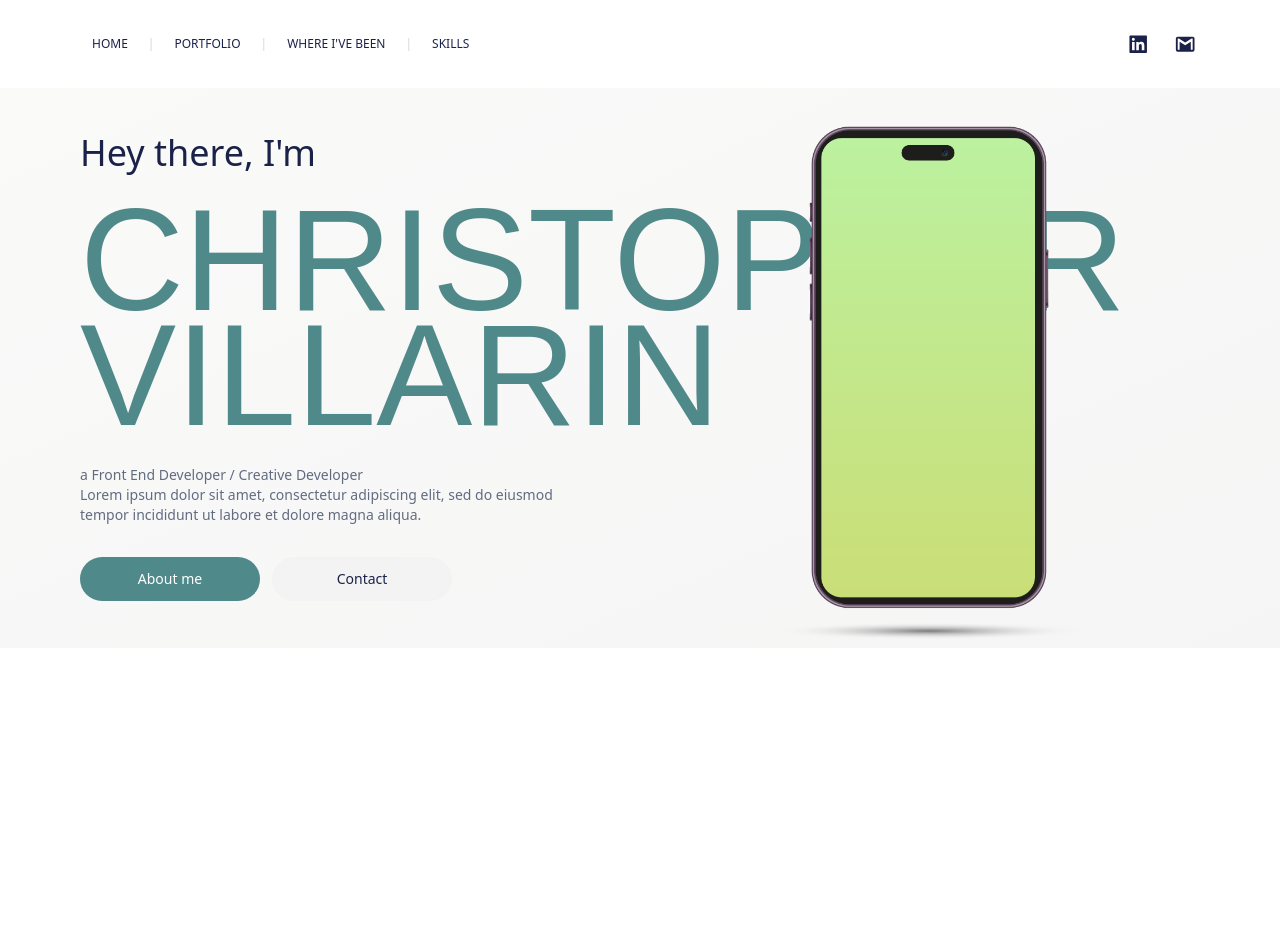
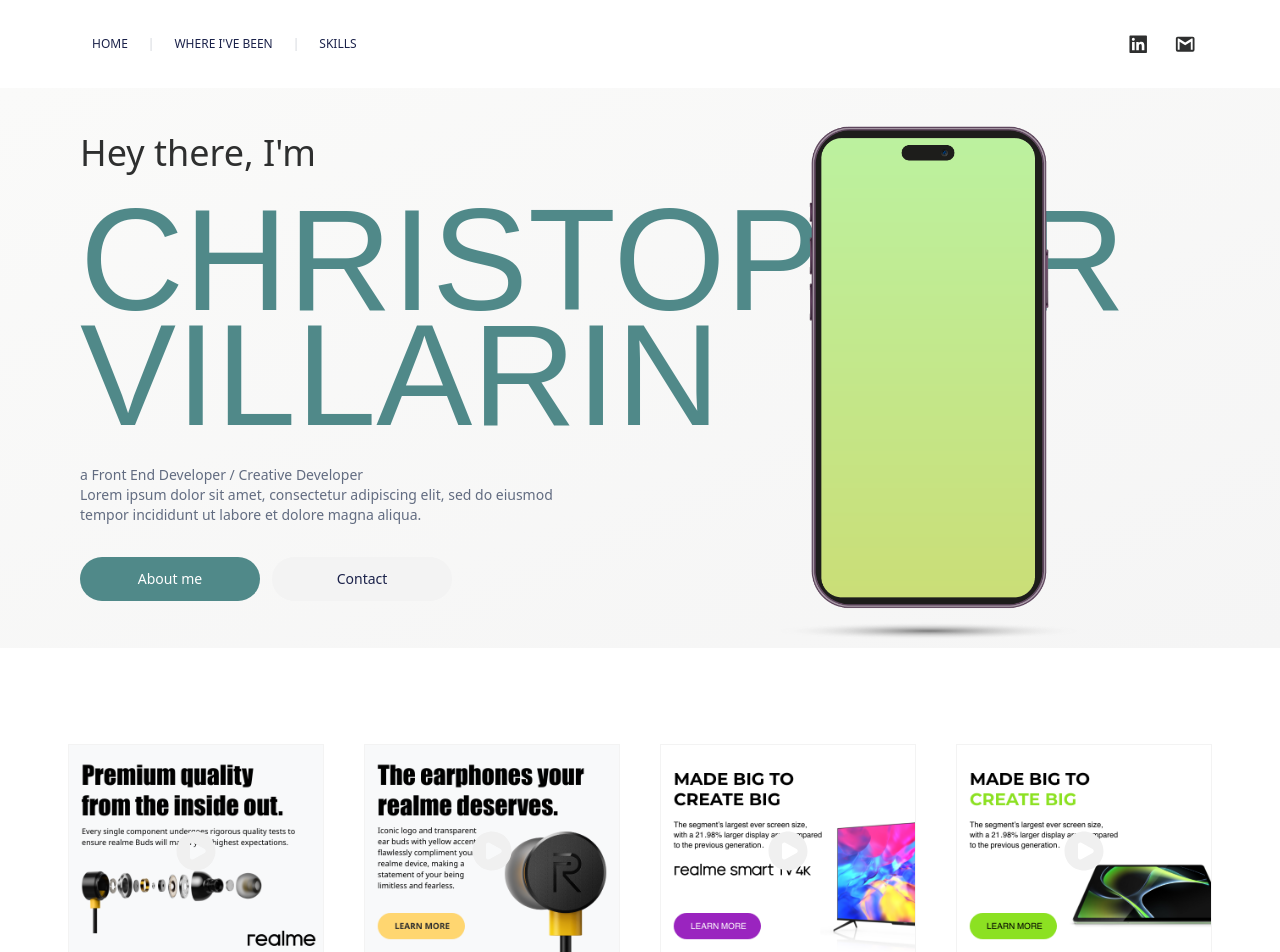
Before and after one commit to chrstphrvllrn/ChristopherVillarin, a React (Create React App) app: page / in a window 1280 px wide. Shown: the top 952 px of the page. Before the commit the page ends 800 px from the top, so only its background shows below. Built offline with nearby package versions, Linux system fonts and the light colour scheme.

Commit message:
update design sept 13

```diff
--- a/src/App.js
+++ b/src/App.js
@@ -1,71 +1,15 @@
 import NavBar from './components/NavBar.js'
+import Portfolio from './components/Portfolio.js'
+import Footer from './components/Footer.js'
+import Headline from './components/Headline.js'
 
 function App() {
   return (
     <div className=''>
-      <NavBar />
-
-      <section className='flex flex-col sm:flex-col md:flex-row bg-gradient-to-br from-stone-50 to-neutral-100 min-h-[85vh] sm:min-h-[85vh]  md:min-h-[45vh]  lg:min-h-[70vh] xl:min-h-[70vh] transition-all duration-300 ease-in-out '>
-
-            <div className="
-                w-full sm:w-full md:w-1/2
-                pl-8 sm:pl-8 md:pl-16
-                pr-8 sm:pr-8 md:pr-0
-                flex flex-col md:flex-row " >
-                  <div className="
-                      w-full flex flex-col
-                      text-left
-                      justify-center
-                      mx-auto
-                      sm:max-w-[640px] md:max-w-[768px] lg:max-w-[924px] xl:max-w-[1080px] 2xl:max-w-[1536px]
-                      py-10 sm:py-4 md:py-4 lg:py-5 xl:py-5
-                      gap-y-7 sm:gap-y-7 md:gap-y-6 lg:gap-y-7 xl:gap-y-8
-                      "> {/**/}
-                      <p className='
-
-                      pl-8 sm:pl-8 md:pl-4 lg:pl-4 xl:pl-4
-                      text-4xl
-                      font-light
-                      w-full
-                      leading-none
-                      text-[#1B224A]
-                      transition-all duration-300 ease-in-out'>Hey there, I'm<br />  </p>
-                      <p className='
-                      pl-8 sm:pl-8 md:pl-4 lg:pl-4 xl:pl-4
-                      text-6xl sm:text-7xl md:text-7xl lg:text-8xl xl:text-[9rem] 2xl:text-[10rem]
-                      font-medium
-                      bebas-neue-regular
-                      text-[#508989]
-                      transition-all duration-300 ease-in-out
-                      leading-[0.8em] sm:leading-[0.8em] md:leading-[0.8em] xl:leading-[0.8em]'>CHRISTOPHER<br />VILLARIN</p>{/**bg-gradient-to-b from-[#7383F7] to-[#508989] bg-clip-text text-transparent*/}
-                      {/* <p className='text-4xl p-4 font-light w-full leading-snug text-[#1B224A] '>Hey there, I'm<br />  <p className='text-6xl md:text-8xl lg:text-9xl xl:text-9xl font-medium bebas-neue-regular text-[#1B224A] bg-gradient-to-b from-[#4164A1] via-[#7A4A8A] to-[#7A4A8A] bg-clip-text text-transparent '>CHRISTOPHER<br />VILLARIN</p></p> */}
-
-                        <p className='text-sm px-8 sm:px-8 md:px-4 text-[#626c81] w-full font-light transition-all duration-300 ease-in-out'>a Front End Developer / Creative Developer<br></br>Lorem ipsum dolor sit amet, consectetur adipiscing elit, sed do eiusmod<br />tempor incididunt ut labore et dolore magna aliqua. </p>
-                        <div className='w-full flex flex-row px-8 sm:px-8 md:px-4 '>
-                          <button className='text-sm bg-[#508989] hover:bg-[#f3f3f3] text-[#fff] hover:text-[#000] w-[180px] rounded-full font-medium  py-3 px-1 mr-3 transition-all duration-300 ease-in-out' style={{ transition: 'background-color 0.3s' }}>About me</button>
-                          <button className='text-sm bg-[#f3f3f3] hover:bg-[#508989] text-[#1B224A] hover:text-[#fff] w-[180px] rounded-full font-medium  py-3 px-1  transition-all duration-300 ease-in-out ' style={{ transition: 'background-color 0.3s' }}>Contact</button>
-                          {/* <button className='bg-[#4267B2] text-[#000] w-[50px] rounded-full font-medium  py-3 px-4 ml-4'></button>
-                                  <button className='bg-[#0077B5] text-[#000] w-[50px] rounded-full font-medium  py-3 px-4 ml-4'></button> */}
-                        </div>
-                  </div>
-            </div>
-            <div className="
-            w-full sm:w-full md:w-1/2
-            pr-8 sm:pr-8 md:pr-16
-            pl-8 sm:pl-8 md:pl-0
-            flex
-            flex-row  md:flex-row
-            justify-center
-            items-center
-            text-[#030303]
-            transition-all
-            duration-300
-             ease-in-out" >
-                 <div className="w-full sm:w-full md:w-full min-h-[50vh] sm:min-h-[50vh] md:min-h-[50vh] lg:min-h-[70vh] text-[#030303] font-light bg-[url('./images/background/iphone.png')] bg-contain bg-center bg-no-repeat xl:bg-contain lg:bg-contain md:bg-contain sm:bg-contain " >
-                 </div>
-
-            </div>
-      </section>
+      <NavBar/>
+      <Headline/>
+      <Portfolio/>
+      <Footer/>
     </div>);
 }
 
--- /dev/null
+++ b/src/components/Footer.js
@@ -0,0 +1,14 @@
+
+
+function Footer() {
+  return (
+    <div className=''>
+
+      <section className='flex flex-col sm:flex-col md:flex-row bg-[#2E2F2F] min-h-[65vh] sm:min-h-[65vh]  md:min-h-[35vh]  lg:min-h-[50vh] xl:min-h-[40vh] transition-all duration-300 ease-in-out '>
+
+
+      </section>
+    </div>);
+}
+
+export default Footer;
--- /dev/null
+++ b/src/components/Headline.js
@@ -0,0 +1,73 @@
+
+
+
+function Headline() {
+    return (
+      <div className=''>
+
+<section className='flex flex-col sm:flex-col md:flex-row bg-gradient-to-br from-stone-50 to-neutral-100 min-h-[85vh] sm:min-h-[85vh]  md:min-h-[45vh]  lg:min-h-[70vh] xl:min-h-[70vh] transition-all duration-300 ease-in-out '>
+
+<div className="
+    w-full sm:w-full md:w-1/2
+    pl-8 sm:pl-8 md:pl-16
+    pr-8 sm:pr-8 md:pr-0
+    flex flex-col md:flex-row " >
+      <div className="
+          w-full flex flex-col
+          text-left
+          justify-center
+          mx-auto
+          sm:max-w-[640px] md:max-w-[768px] lg:max-w-[924px] xl:max-w-[1080px] 2xl:max-w-[1536px]
+          py-10 sm:py-4 md:py-4 lg:py-5 xl:py-5
+          gap-y-7 sm:gap-y-7 md:gap-y-6 lg:gap-y-7 xl:gap-y-8
+          "> {/**/}
+          <p className='
+
+          pl-8 sm:pl-8 md:pl-4 lg:pl-4 xl:pl-4
+          text-4xl
+          font-light
+          w-full
+          leading-none
+          text-[#2E2F2F]
+          transition-all duration-300 ease-in-out'>Hey there, I'm<br />  </p>
+          <p className='
+          pl-8 sm:pl-8 md:pl-4 lg:pl-4 xl:pl-4
+          text-6xl sm:text-7xl md:text-7xl lg:text-8xl xl:text-[9rem] 2xl:text-[10rem]
+          font-medium
+          bebas-neue-regular
+          text-[#508989]
+          transition-all duration-300 ease-in-out
+          leading-[0.8em] sm:leading-[0.8em] md:leading-[0.8em] xl:leading-[0.8em]'>CHRISTOPHER<br />VILLARIN</p>{/**bg-gradient-to-b from-[#7383F7] to-[#508989] bg-clip-text text-transparent*/}
+          {/* <p className='text-4xl p-4 font-light w-full leading-snug text-[#1B224A] '>Hey there, I'm<br />  <p className='text-6xl md:text-8xl lg:text-9xl xl:text-9xl font-medium bebas-neue-regular text-[#1B224A] bg-gradient-to-b from-[#4164A1] via-[#7A4A8A] to-[#7A4A8A] bg-clip-text text-transparent '>CHRISTOPHER<br />VILLARIN</p></p> */}
+
+            <p className='text-sm px-8 sm:px-8 md:px-4 text-[#626c81] w-full font-light transition-all duration-300 ease-in-out'>a Front End Developer / Creative Developer<br></br>Lorem ipsum dolor sit amet, consectetur adipiscing elit, sed do eiusmod<br />tempor incididunt ut labore et dolore magna aliqua. </p>
+            <div className='w-full flex flex-row px-8 sm:px-8 md:px-4 '>
+              <button className='text-sm bg-[#508989] hover:bg-[#f3f3f3] text-[#fff] hover:text-[#2E2F2F] w-[180px] rounded-full font-medium  py-3 px-1 mr-3 transition-all duration-300 ease-in-out' style={{ transition: 'background-color 0.3s' }}>About me</button>
+              <button className='text-sm bg-[#f3f3f3] hover:bg-[#508989] text-[#1B224A] hover:text-[#fff] w-[180px] rounded-full font-medium  py-3 px-1  transition-all duration-300 ease-in-out ' style={{ transition: 'background-color 0.3s' }}>Contact</button>
+              {/* <button className='bg-[#4267B2] text-[#000] w-[50px] rounded-full font-medium  py-3 px-4 ml-4'></button>
+                      <button className='bg-[#0077B5] text-[#000] w-[50px] rounded-full font-medium  py-3 px-4 ml-4'></button> */}
+            </div>
+      </div>
+</div>
+<div className="
+w-full sm:w-full md:w-1/2
+pr-8 sm:pr-8 md:pr-16
+pl-8 sm:pl-8 md:pl-0
+flex
+flex-row  md:flex-row
+justify-center
+items-center
+text-[#030303]
+transition-all
+duration-300
+ ease-in-out" >
+     <div className="w-full sm:w-full md:w-full min-h-[50vh] sm:min-h-[50vh] md:min-h-[50vh] lg:min-h-[70vh] text-[#030303] font-light bg-[url('./images/background/iphone.png')] bg-contain bg-center bg-no-repeat xl:bg-contain lg:bg-contain md:bg-contain sm:bg-contain " >
+     </div>
+
+</div>
+</section>
+
+</div>);
+}
+
+export default Headline;
--- a/src/components/NavBar.js
+++ b/src/components/NavBar.js
@@ -20,7 +20,7 @@ const NavBar = () => {
                         hidden sm:flex md:flex lg:flex xl:flex'>
                             <Link to="/"
                             className='
-                            hover:text-[#000]
+                            hover:text-[#2E2F2F]
                             rounded-l-full
                             bg-[#fff]
                             hover:bg-[#D5D5D8]'
@@ -29,12 +29,12 @@ const NavBar = () => {
                             </Link>
                             {/*bg-[#f3f3f3] hover:bg-[#fac541]*/}
                             {/* bg-[#f3f3f3] hover:bg-[#f3f3f3]  */}
+                            {/* <p className='pt-3 pb-3 font-light text-gray-300 bg-[#fff]'>|</p>
+                            <Link to="/portfolio" className='hover:text-[#000] bg-[#fff] hover:bg-[#f3f3f3] ' style={{ transition: 'background-color 0.3s' }}> <li className='p-3 mx-5 md:mx-2 cursor-pointer hover:scale-105 transition-all duration-300 ease-in-out' >PORTFOLIO</li></Link> */}
                             <p className='pt-3 pb-3 font-light text-gray-300 bg-[#fff]'>|</p>
-                            <Link to="/portfolio" className='hover:text-[#000] bg-[#fff] hover:bg-[#f3f3f3] ' style={{ transition: 'background-color 0.3s' }}> <li className='p-3 mx-5 md:mx-2 cursor-pointer hover:scale-105 transition-all duration-300 ease-in-out' >PORTFOLIO</li></Link>
+                            <Link to="/history" className='hover:text-[#2E2F2F] bg-[#fff] hover:bg-[#f3f3f3] ' style={{ transition: 'background-color 0.3s' }}><li className='p-3 mx-5 md:mx-2  cursor-pointer hover:scale-105 transition-all duration-300 ease-in-out' >WHERE I'VE BEEN</li></Link>
                             <p className='pt-3 pb-3 font-light text-gray-300 bg-[#fff]'>|</p>
-                            <Link to="/history" className='hover:text-[#000] bg-[#fff] hover:bg-[#f3f3f3] ' style={{ transition: 'background-color 0.3s' }}><li className='p-3 mx-5 md:mx-2  cursor-pointer hover:scale-105 transition-all duration-300 ease-in-out' >WHERE I'VE BEEN</li></Link>
-                            <p className='pt-3 pb-3 font-light text-gray-300 bg-[#fff]'>|</p>
-                            <Link to="/skills" className='hover:text-[#000] rounded-r-full bg-[#fff] hover:bg-[#D5D5D8]' style={{ transition: 'background-color 0.3s' }}> <li className='p-3 mx-5 md:mx-2 cursor-pointer hover:scale-105 transition-all duration-300 ease-in-out'  >SKILLS</li></Link>
+                            <Link to="/skills" className='hover:text-[#2E2F2F] rounded-r-full bg-[#fff] hover:bg-[#D5D5D8]' style={{ transition: 'background-color 0.3s' }}> <li className='p-3 mx-5 md:mx-2 cursor-pointer hover:scale-105 transition-all duration-300 ease-in-out'  >SKILLS</li></Link>
                             {/* <button className='bg-[#000000] text-[#FFF] w-[100px] h-5/6 rounded-full font-regular'>Learn More</button> */}
                         </ul>
                         {/* <ul className='flex bg-[#f3f3f3] rounded-full font-medium text-sm sm:text-sm md:text-sm lg:text-sm xl:text-md hover:bg-[#fac541] hover:text-[#000] cursor-pointer'>
--- a/src/components/icons/gmail.js
+++ b/src/components/icons/gmail.js
@@ -6,7 +6,7 @@ function IconGmail(props) {
     <>
     <div className="rounded-xl ">
       <svg
-    className="fill-current text-[#1B224A] hover:scale-110 hover:text-[#7383F7] transition-colors duration-100 cursor-pointer"
+    className="fill-current text-[#2E2F2F] hover:scale-110 hover:text-[#508989] transition-colors duration-100 cursor-pointer"
       viewBox="0 0 24 24"
       fill="currentColor"
       height="1.4em"
--- a/src/components/icons/linkedin.js
+++ b/src/components/icons/linkedin.js
@@ -7,7 +7,7 @@ function IconLinkedin(props) {
     <>
      <div className="rounded-xl ">
       <svg
-        className="fill-current text-[#1B224A] hover:scale-110 hover:text-[#7383F7] transition-colors duration-300 cursor-pointer"
+        className="fill-current text-[#2E2F2F] hover:scale-110 hover:text-[#508989] transition-colors duration-300 cursor-pointer"
         viewBox="0 0 1024 1024"
         fill="currentColor"
         height="1.4em"
--- a/src/components/icons/project.js
+++ b/src/components/icons/project.js
@@ -13,7 +13,7 @@ function Project({thumbnail, name}) {
             <IconPlay></IconPlay>
         </div>
         <div className="flex flex-row justify-center pl-4 pr-4">
-          <p className="text-[0.55rem] font-bold mb-4">{name}</p>
+          <p className="text-[0.55rem] font-bold mb-4 text-[#2E2F2F]">{name}</p>
           {/* <p className="text-[0.55rem] font-bold mb-4 text-gray-600">10</p> */}
         </div>
      </div>
--- a/src/index.js
+++ b/src/index.js
@@ -11,7 +11,7 @@ import Portfolio from './components/Portfolio.js';
 
 const router = createBrowserRouter([
   { path: "/", element: <App /> },
-  { path: "/portfolio", element: <Portfolio /> },
+  // { path: "/portfolio", element: <Portfolio /> },
   { path: "/history", element: <History /> },
   { path: "/skills", element: <Skills /> }
 ])
```
Also changed, not shown: src/components/Portfolio.js (+6 -14 lines).
